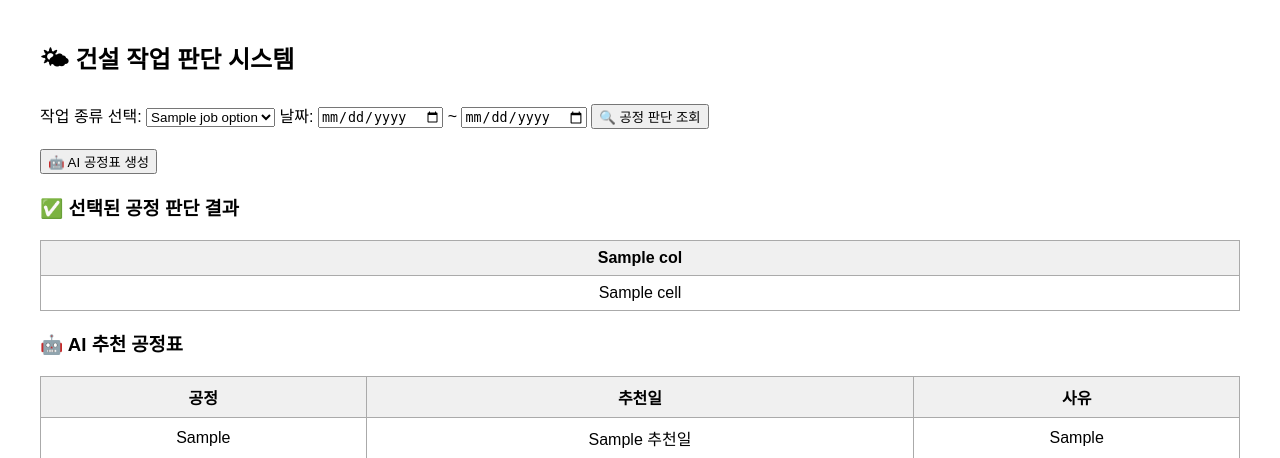
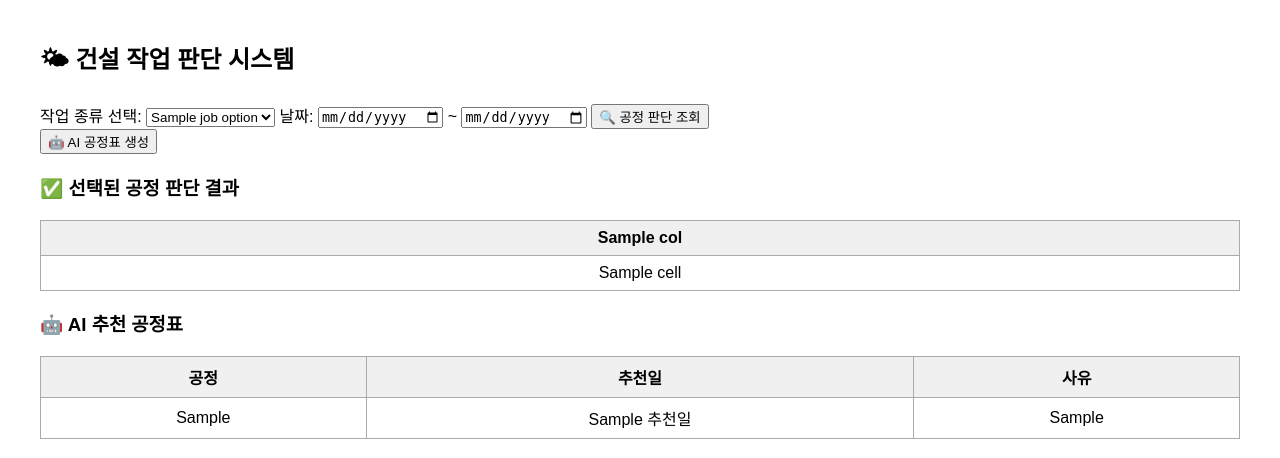
Before and after one commit to MinDongHyeon0202/weather-check, a Flask app: template templates/index.html in a window 1280 px wide. Shown: the top 458 px of the page. Run offline with Flask 3, Linux system fonts and the light colour scheme; the template is opened without the code that fills it: most values are stand-ins (such as "Sample title", 1, 10 or a date in 2020).

Commit message:
Update index.html

```diff
--- a/templates/index.html
+++ b/templates/index.html
@@ -32,7 +32,8 @@
   </form>
 
   <!-- AI 모드 폼 -->
-  <form method="post" style="margin-top: 20px">
+<form method="post">
+    <input type="hidden" name="mode" value="judge">
     <input type="hidden" name="mode" value="ai">
     <input type="hidden" name="start_date" value="{{ start_date }}">
     <input type="hidden" name="end_date" value="{{ end_date }}">
```
